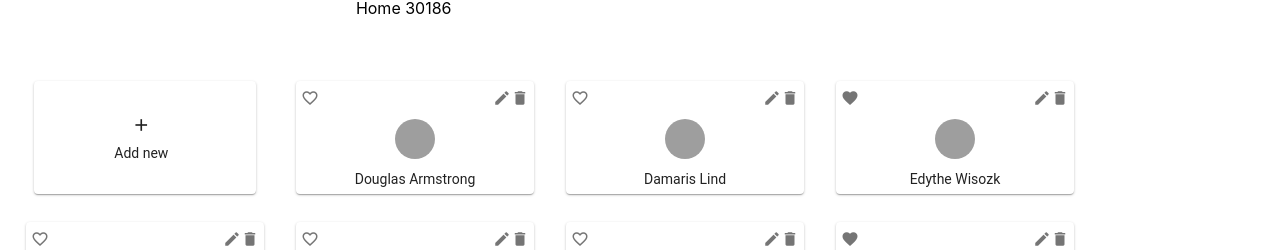
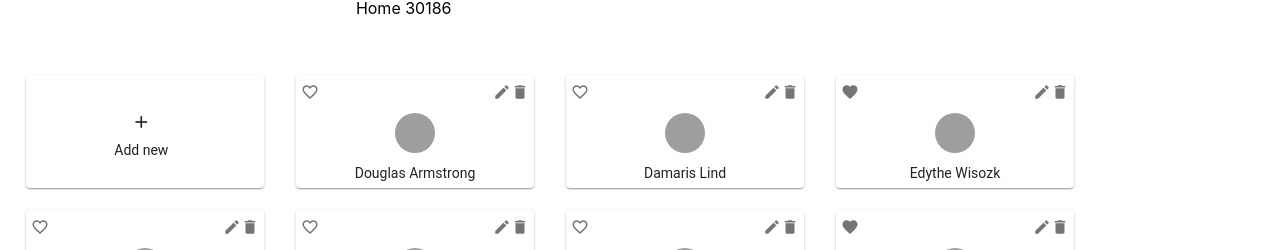
Before and after one commit to mladenkn/react-next-phonebook, a React (Create React App) app: page / in a window 1280 px wide. Shown: the part 349-599 px from the top of the page. Built offline with nearby package versions, Linux system fonts and the light colour scheme; grey boxes are pictures that could not be loaded.

Commit message:
fixed contactAdderStyle

```diff
--- a/src/ui-design/contact-list/contactAdderStyle.ts
+++ b/src/ui-design/contact-list/contactAdderStyle.ts
@@ -6,6 +6,7 @@ const ifXs = '@media (max-width: 600px)';
 export const contactAdderStyle = (theme: Theme) => createStyles({
     button: {
         display: 'inline-flex',
+        padding: 0,
         '&:hover': {
             'background-color': 'inherit'
         },
```
